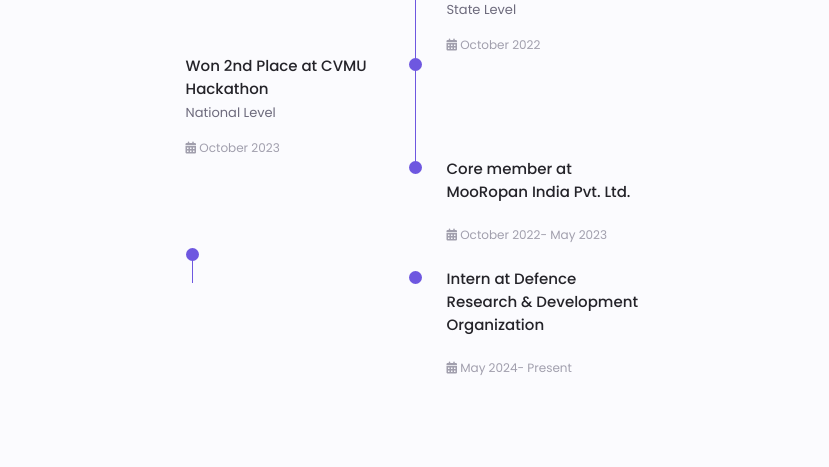
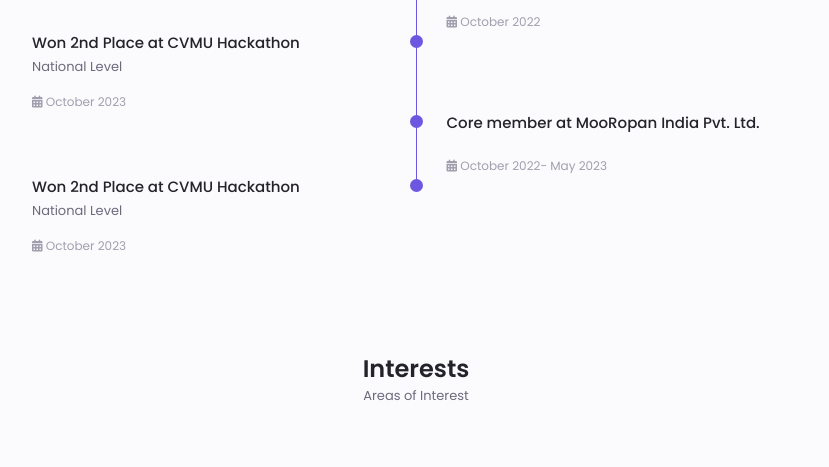
Before and after one commit to vishw2703/Vishw-s_portfoilo, a plain HTML site: page index.html in a window 1280 px wide. Shown: the part 2066-2533 px from the top of the page, without its empty margins (224-1053 px from the left). Drawn offline with Linux system fonts and the light colour scheme.

Commit message:
achievement_update

```diff
--- a/index.html
+++ b/index.html
@@ -264,7 +264,7 @@
                 <div></div>
                 <div>
                   <span class="qualification-round"></span>
-                  <!-- <span class="qualification-line"></span> -->
+                  <span class="qualification-line"></span>
                 </div>
                 <div>
                   <h3 class="qualification-title">Core member at  MooRopan India Pvt. Ltd. </h3>
@@ -275,7 +275,6 @@
                   </div>
                 </div>
                 <div>
-                  <span class="qualification-round"></span>
                   <span class="qualification-line"></span>
                 </div>
               </div>
@@ -283,22 +282,21 @@
 
               <!-- qualifi 5 -->
 
+               <!-- qualifi 5 -->
+
               <div class="qualification-data">
-                <div></div>
                 <div>
-                  <span class="qualification-round"></span>
-                  <!-- <span class="qualification-line"></span> -->
+                  <h3 class="qualification-title">Won 2nd Place at CVMU Hackathon</h3>
+                  <span class="qualification-subtitle">National Level</span>
+                  <div class="qualification-date">
+                    <i class="fa-solid fa-calendar-days"></i>
+                    October 2023
+                  </div>
                 </div>
                 <div>
-                  <h3 class="qualification-title">Intern at Defence Research & Development Organization </h3>
-                  <span class="qualification-subtitle"></span>
-                  <div class="qualification-date">
-                    <i class="fa-solid fa-calendar-days"></i>
-                    May 2024- Present
-                    </div>
-                  </div>
+                  <div><span class="qualification-round"></span></div>
+                </div>
               </div>
-            </div>
       <section class="services section" id="services">
         <h2 class="section-title">Interests</h2>
         <span class="section-subtitle">Areas of Interest</span>
```
